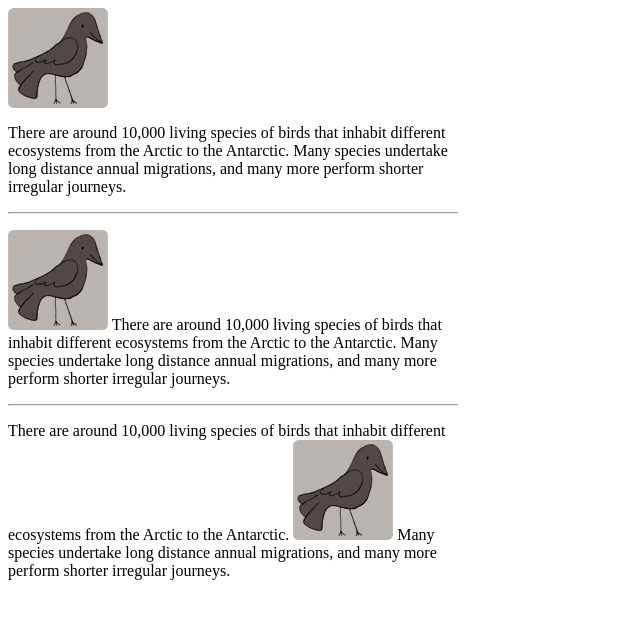
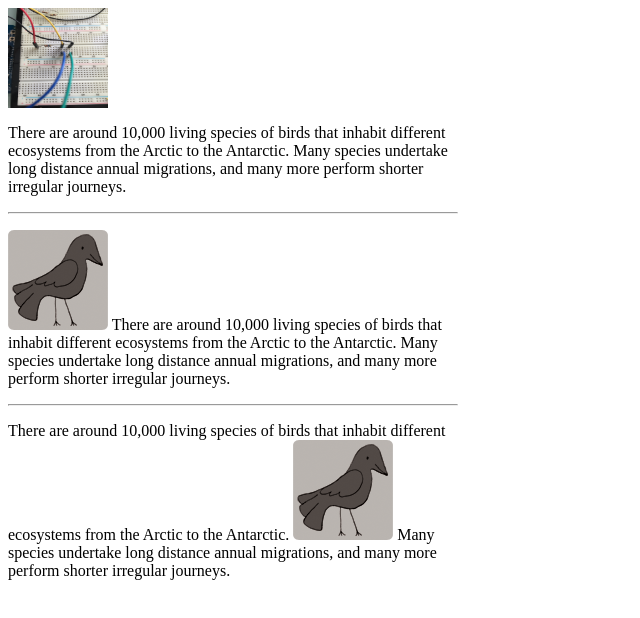
Before and after one commit to ajaykumark/ajaykumark.github.io, a plain HTML site: page index.html in a window 1280 px wide. Shown: the whole page, without its empty margins (0-640 px from the left). Drawn offline with Linux system fonts and the light colour scheme.

Commit message:
second sample

```diff
--- a/index.html
+++ b/index.html
@@ -5,7 +5,7 @@
 	</head>
 	<body>
 		<div style="width:450">
-			<img src="images/bird.gif" alt="Bird" width="100" height="100" />
+			<img src="images/test.png" alt="test" width="100" height="100" />
 			<p>There are around 10,000 living species of birds that inhabit different ecosystems from the Arctic to the Antarctic. Many species undertake long distance annual migrations, and many more perform shorter irregular journeys.</p>
 			<hr />
 			<p><img src="images/bird.gif" alt="Bird" width="100" height="100" /> There are around 10,000 living species of birds that inhabit different ecosystems from the Arctic to the Antarctic. Many species undertake long distance annual migrations, and many more perform shorter irregular journeys.</p>
```
Also changed, not shown: images/test.png (added).
